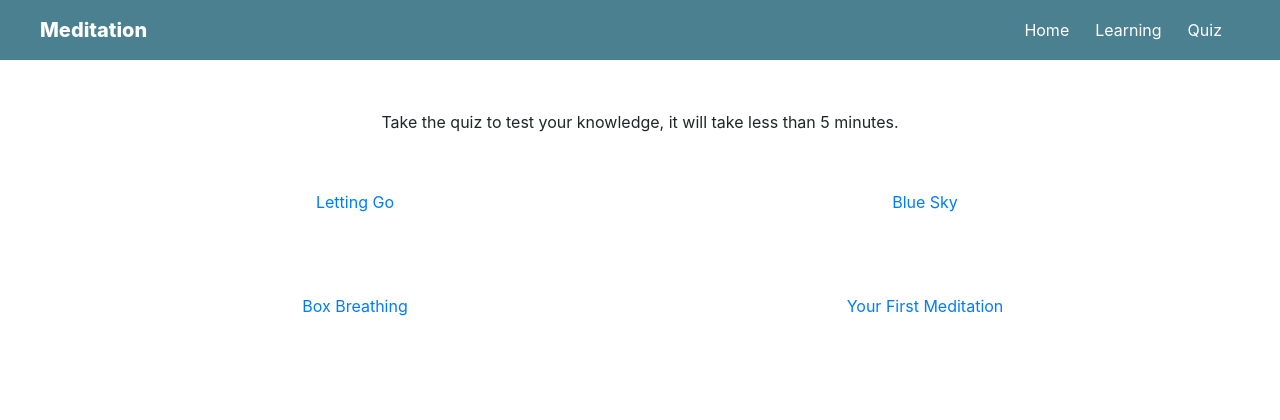
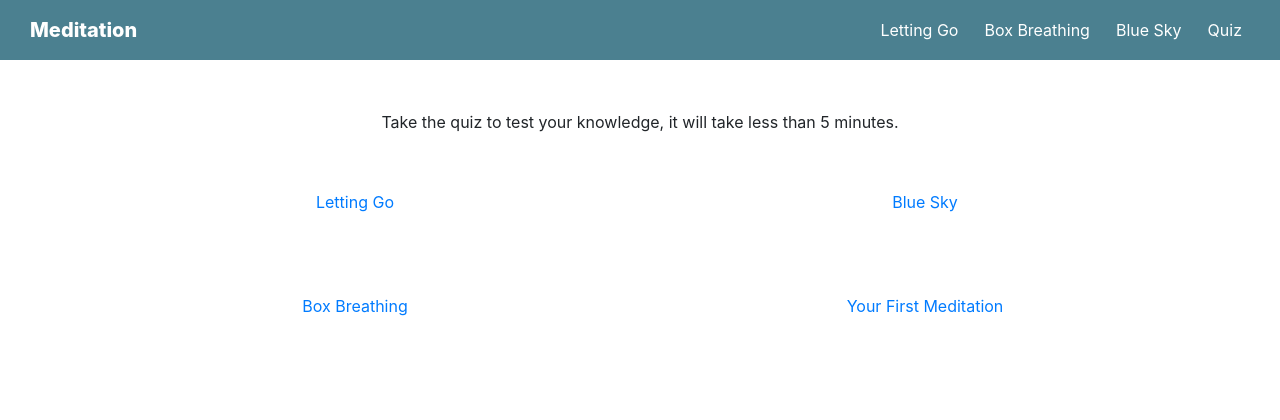
Before and after one commit to Alexsouthwick/UIproject, a Flask app: page /learning/end in a window 1280 px wide. Shown: the top 420 px of the page. Run offline with Flask 2, Linux system fonts and the light colour scheme; some libraries are stand-ins or nearby versions.

Commit message:
Edited navbar to include learning modules

```diff
--- a/static/main.css
+++ b/static/main.css
@@ -38,7 +38,7 @@ img {
 # Navigation
 --------------------------------------------------------------*/
 .navbar {
-    padding: 10px 50px 10px 40px;
+    padding: 10px 30px 10px 30px;
 }
 nav * {
     color: white;
--- a/templates/layout.html
+++ b/templates/layout.html
@@ -25,10 +25,13 @@
     <div class="collapse navbar-collapse justify-content-end" id="navbarNav">
       <ul class="navbar-nav">
         <li class="nav-item">
-          <a class="nav-link" href="/">Home <span class="sr-only">(current)</span></a>
+          <a class="nav-link" href="/learning/1">Letting Go</a>
         </li>
         <li class="nav-item">
-          <a class="nav-link" href="/learning/1">Learning</a>
+          <a class="nav-link" href="/learning/2">Box Breathing</a>
+        </li>
+        <li class="nav-item">
+          <a class="nav-link" href="/learning/3">Blue Sky</a>
         </li>
         <li class="nav-item">
           <a class="nav-link" href="/quiz/start">Quiz</a>
```
